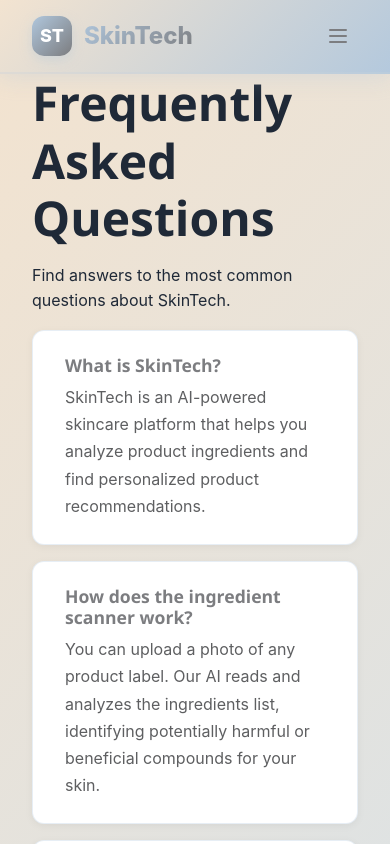
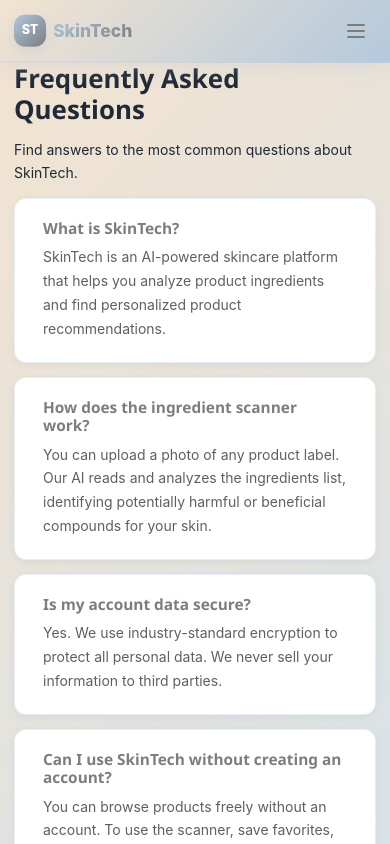
Before and after one commit to jorgit-peshtani/skintech, a React (Vite) app in the folder frontend/: page /faq in a window 390 px wide. Shown: the top 844 px of the page. Built offline with nearby package versions, Linux system fonts and the light colour scheme; no server answers.

Commit message:
fix: website navigation scroll and smartphone responsiveness

```diff
--- a/frontend/src/App.jsx
+++ b/frontend/src/App.jsx
@@ -6,6 +6,7 @@
 // Layout
 import Navbar from './components/Navbar';
 import Footer from './components/Footer';
+import ScrollToTop from './components/ScrollToTop';
 
 // Pages
 import Home from './pages/Home';
@@ -40,6 +41,7 @@
 
     return (
         <Router>
+            <ScrollToTop />
             <div className="app">
                 <Navbar />
                 <main className="main-content">
--- a/frontend/src/components/Navbar.css
+++ b/frontend/src/components/Navbar.css
@@ -232,6 +232,21 @@
 }
 
 @media (max-width: 768px) {
+    .navbar-content {
+        padding: 0.75rem 0;
+    }
+
+    .navbar-logo {
+        gap: 0.5rem;
+        font-size: 1.25rem;
+    }
+
+    .logo-icon {
+        width: 32px;
+        height: 32px;
+        font-size: 0.9rem;
+    }
+
     .navbar-links {
         display: none;
     }
@@ -242,9 +257,33 @@
 
     .mobile-menu-btn {
         display: flex;
+        padding: 0;
+        margin-left: 0.5rem;
     }
 
     .mobile-menu {
         display: flex;
+        position: absolute;
+        top: 100%;
+        left: 0;
+        right: 0;
+        background: rgba(255, 255, 255, 0.98);
+        backdrop-filter: blur(20px);
+        box-shadow: 0 10px 30px rgba(0, 0, 0, 0.1);
+        border-bottom: 2px solid rgba(176, 199, 221, 0.3);
+        padding: 1rem 0;
+        z-index: 999;
+    }
+
+    .mobile-link {
+        padding: 1rem 1.5rem;
+        font-size: 1.1rem;
+        font-weight: 600;
+        border-radius: 0;
+    }
+
+    .nav-icon-btn {
+        width: 38px;
+        height: 38px;
     }
 }
--- /dev/null
+++ b/frontend/src/components/ScrollToTop.jsx
@@ -0,0 +1,14 @@
+import { useEffect } from 'react';
+import { useLocation } from 'react-router-dom';
+
+const ScrollToTop = () => {
+  const { pathname } = useLocation();
+
+  useEffect(() => {
+    window.scrollTo(0, 0);
+  }, [pathname]);
+
+  return null;
+};
+
+export default ScrollToTop;
--- a/frontend/src/index.css
+++ b/frontend/src/index.css
@@ -327,3 +327,59 @@
 .main-content {
   flex: 1;
 }
+
+/* === Responsive Media Queries === */
+@media (max-width: 768px) {
+  :root {
+    --space-xl: 1.25rem;
+    --space-2xl: 2rem;
+    --space-3xl: 2.5rem;
+  }
+
+  html {
+    font-size: 14px; /* Slightly smaller base font */
+  }
+
+  .container {
+    padding: 0 var(--space-md);
+  }
+
+  h1 {
+    font-size: 2.25rem;
+  }
+
+  h2 {
+    font-size: 1.75rem;
+  }
+
+  h3 {
+    font-size: 1.5rem;
+  }
+
+  .btn {
+    width: 100%; /* Buttons stack on mobile */
+    padding: 0.75rem 1rem;
+  }
+
+  .profile-header {
+    flex-direction: column;
+    text-align: center;
+    padding: var(--space-lg);
+  }
+
+  .profile-avatar {
+    width: 80px;
+    height: 80px;
+    font-size: 2rem;
+  }
+}
+
+@media (max-width: 480px) {
+  h1 {
+    font-size: 1.85rem;
+  }
+
+  .hero-section {
+    padding: var(--space-3xl) 0;
+  }
+}
```
